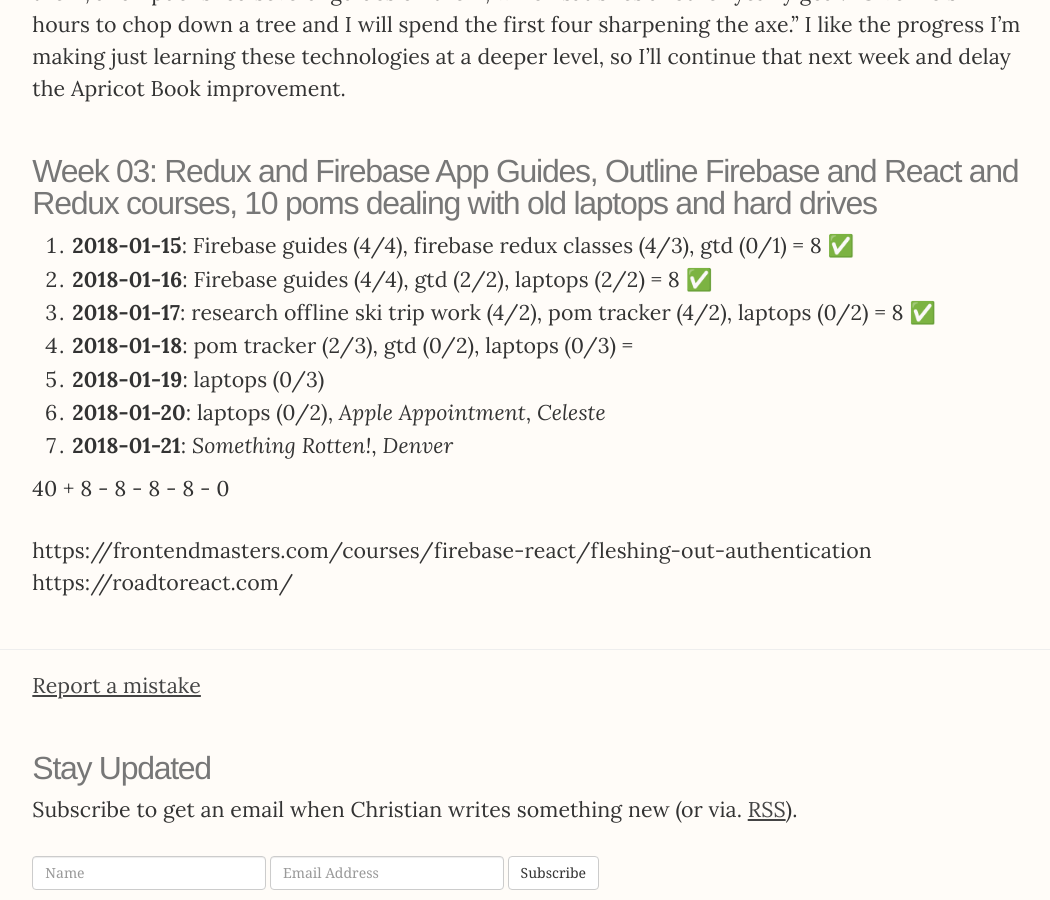
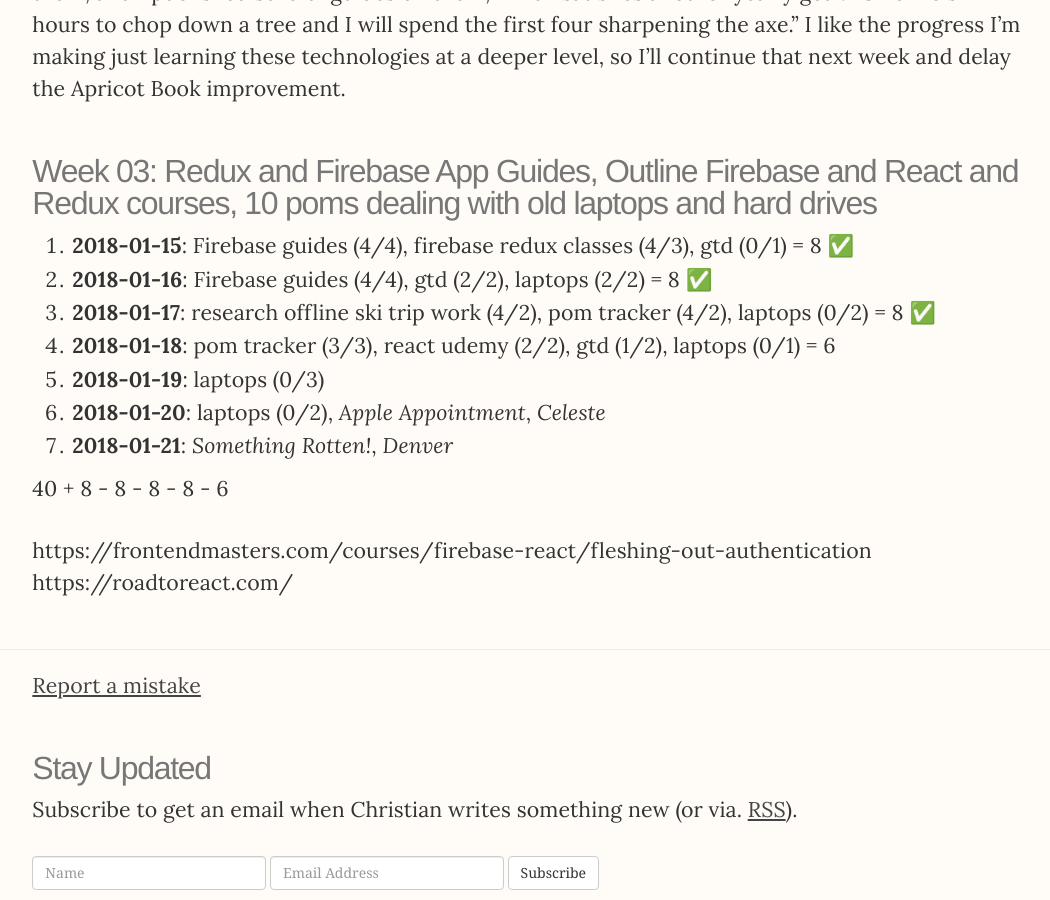
Before and after one commit to christiangenco/christiangenco.github.io, a Jekyll site: the page built from _posts/2018-01-01-2018.md, in a window 1280 px wide and 900 px high, scrolled down 2547 px. Shown: the whole window, without its empty margins (106-1156 px from the left). Built offline with Jekyll 4.4.1, drawn with Linux system fonts in a browser that asks for light colours; nearby versions of some CDN libraries.

Commit message:
2018-01-19

```diff
--- a/_posts/2018-01-01-2018.md
+++ b/_posts/2018-01-01-2018.md
@@ -67,12 +67,12 @@ Notes: Wow - a perfect week. 16 poms banked for my ski trip! I started this week
 1. **2018-01-15**: Firebase guides (4/4), firebase redux classes (4/3), gtd (0/1) = 8 ✅
 2. **2018-01-16**: Firebase guides (4/4), gtd (2/2), laptops (2/2) = 8 ✅
 3. **2018-01-17**: research offline ski trip work (4/2), pom tracker (4/2), laptops (0/2) = 8 ✅
-4. **2018-01-18**: pom tracker (2/3), gtd (0/2), laptops (0/3) =
+4. **2018-01-18**: pom tracker (3/3), react udemy (2/2), gtd (1/2), laptops (0/1) = 6
 5. **2018-01-19**: laptops (0/3)
 6. **2018-01-20**: laptops (0/2), *Apple Appointment*, *Celeste*
 7. **2018-01-21**: *Something Rotten!*, *Denver*
 
-40 + 8 - 8 - 8 - 8 - 0
+40 + 8 - 8 - 8 - 8 - 6
 
 https://frontendmasters.com/courses/firebase-react/fleshing-out-authentication
 https://roadtoreact.com/
```
Also changed, not shown: _posts/2018-01-13-react-redux-firestore.md (+8 -0 lines).
